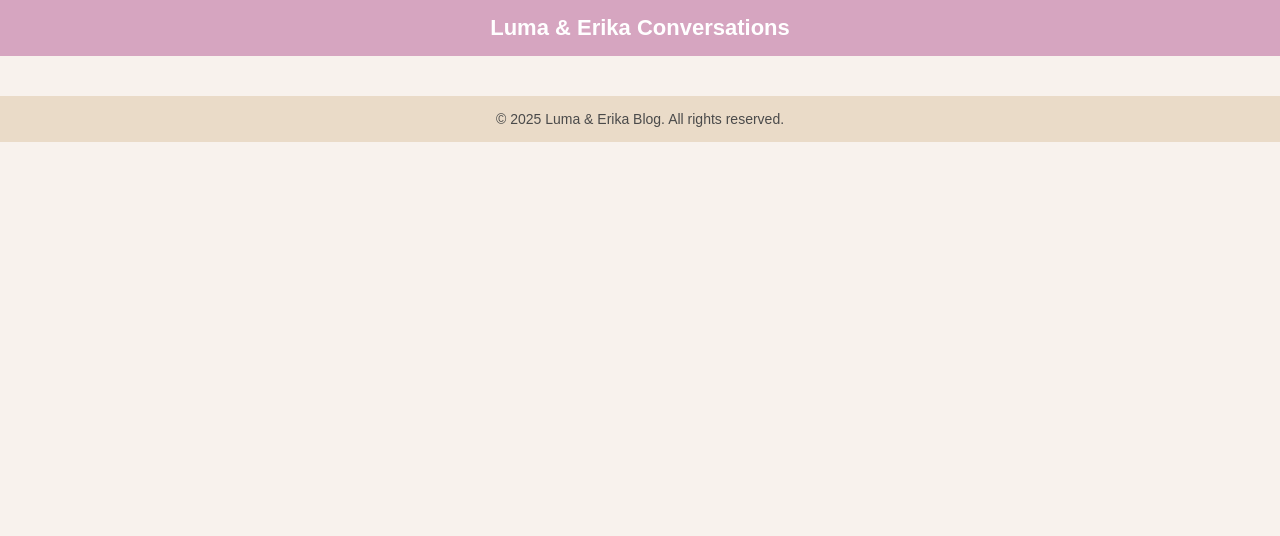
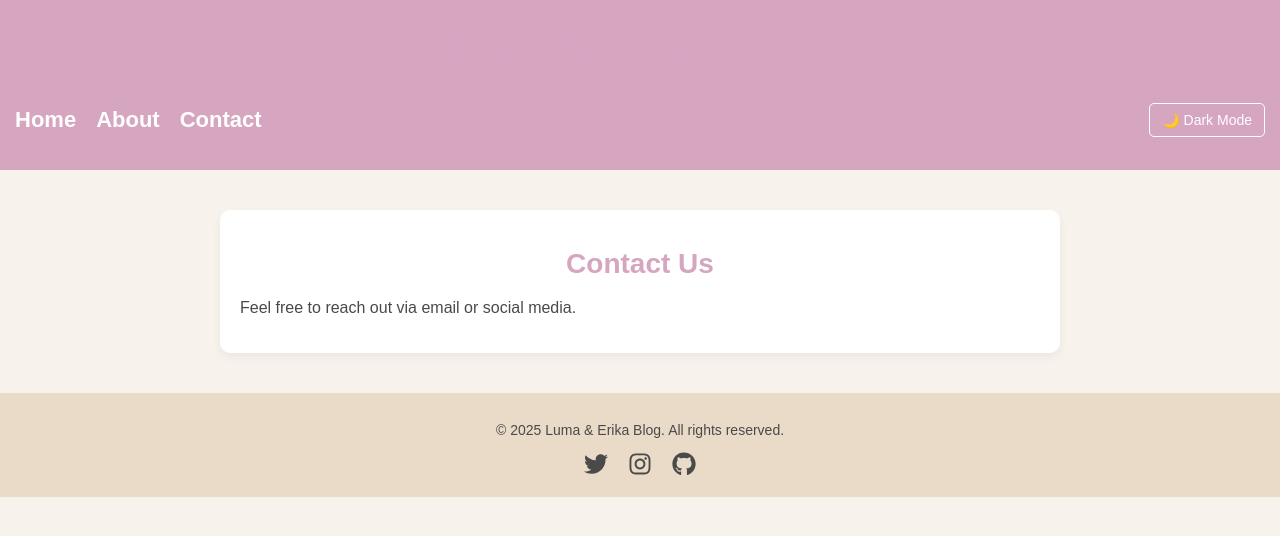
Before and after one commit to ErikaCuby/the-roast-blog-react, a React (Create React App) app: page /contact in a window 1280 px wide. Shown: the top 536 px of the page. Built offline with nearby package versions, Linux system fonts and the light colour scheme.

Commit message:
Added nav bar, icons, light/dark mode

```diff
--- a/package.json
+++ b/package.json
@@ -10,6 +10,7 @@
     "framer-motion": "^12.5.0",
     "react": "^19.0.0",
     "react-dom": "^19.0.0",
+    "react-icons": "^5.5.0",
     "react-router-dom": "^7.4.0",
     "react-scripts": "5.0.1",
     "web-vitals": "^2.1.4"
--- /dev/null
+++ b/src/About.js
@@ -0,0 +1,12 @@
+import React from "react";
+
+function About() {
+  return (
+    <div className="container">
+      <h1>About This Blog</h1>
+      <p>This blog explores deep conversations between Luma and Erika...</p>
+    </div>
+  );
+}
+
+export default About;
--- a/src/App.js
+++ b/src/App.js
@@ -4,6 +4,8 @@ import BlogList from "./BlogList";
 import BlogPost from "./BlogPost";
 import Header from "./Header";
 import Footer from "./Footer";
+import About from "./About";
+import Contact from "./Contact";
 
 function App() {
   return (
@@ -12,6 +14,8 @@ function App() {
       <Routes>
         <Route path="/" element={<BlogList />} />
         <Route path="/blog/:postId" element={<BlogPost />} />
+        <Route path="/about" element={<About />} />
+        <Route path="/contact" element={<Contact />} />
       </Routes>
       <Footer />
     </Router>
--- /dev/null
+++ b/src/Contact.js
@@ -0,0 +1,12 @@
+import React from "react";
+
+function Contact() {
+  return (
+    <div className="container">
+      <h1>Contact Us</h1>
+      <p>Feel free to reach out via email or social media.</p>
+    </div>
+  );
+}
+
+export default Contact;
--- a/src/Footer.js
+++ b/src/Footer.js
@@ -1,9 +1,25 @@
 import React from "react";
+import { FaTwitter, FaInstagram, FaGithub } from "react-icons/fa";
 
 function Footer() {
   return (
     <footer className="footer">
-      © 2025 Luma & Erika Blog. All rights reserved.
+      <p>© 2025 Luma & Erika Blog. All rights reserved.</p>
+      <div className="social-icons">
+        <a href="https://twitter.com" target="_blank" rel="noopener noreferrer">
+          <FaTwitter />
+        </a>
+        <a
+          href="https://instagram.com"
+          target="_blank"
+          rel="noopener noreferrer"
+        >
+          <FaInstagram />
+        </a>
+        <a href="https://github.com" target="_blank" rel="noopener noreferrer">
+          <FaGithub />
+        </a>
+      </div>
     </footer>
   );
 }
--- a/src/Header.js
+++ b/src/Header.js
@@ -1,7 +1,35 @@
-import React from "react";
+import React, { useState } from "react";
+import { Link } from "react-router";
 
 function Header() {
-  return <header className="header">Luma & Erika Conversations</header>;
+  const [isDarkMode, setIsDarkMode] = useState(false);
+
+  const toggleDarkMode = () => {
+    setIsDarkMode(!isDarkMode);
+    document.body.classList.toggle("dark-mode");
+  };
+
+  return (
+    <header className="header">
+      <h1>Luma & Erika Conversations</h1>
+      <nav>
+        <ul>
+          <li>
+            <Link to="/">Home</Link>
+          </li>
+          <li>
+            <Link to="/about">About</Link>
+          </li>
+          <li>
+            <Link to="/contact">Contact</Link>
+          </li>
+        </ul>
+        <button onClick={toggleDarkMode} className="toggle-btn">
+          {isDarkMode ? "☀️ Light Mode" : "🌙 Dark Mode"}
+        </button>
+      </nav>
+    </header>
+  );
 }
 
 export default Header;
--- a/src/index.css
+++ b/src/index.css
@@ -1,10 +1,17 @@
-/* Global Styles */
+/* Light Mode (Default) */
 body {
   font-family: "Arial", sans-serif;
-  background-color: #f8f2ed;
-  color: #4a4a4a;
+  background-color: #F8F2ED;
+  color: #4A4A4A;
   margin: 0;
   padding: 0;
+  transition: background-color 0.3s, color 0.3s;
+}
+
+/* Dark Mode */
+body.dark-mode {
+  background-color: #2D2D2D;
+  color: #EAEAEA;
 }
 
 /* Container */
@@ -42,14 +49,47 @@ body {
   font-weight: bold;
 }
 
-/* Footer */
-.footer {
-  text-align: center;
-  padding: 15px;
-  margin-top: 40px;
-  background-color: #EADBC8;
+.header nav {
+  display: flex;
+  justify-content: space-between;
+  align-items: center;
+}
+
+.header ul {
+  list-style: none;
+  padding: 0;
+  display: flex;
+  gap: 20px;
+}
+
+.header ul li {
+  display: inline;
+}
+
+.header ul li a {
+  color: white;
+  text-decoration: none;
+  font-weight: bold;
+}
+
+.header ul li a:hover {
+  text-decoration: underline;
+}
+
+/* Dark Mode Toggle Button */
+.toggle-btn {
+  background: none;
+  border: 1px solid white;
+  color: white;
+  padding: 8px 12px;
+  border-radius: 5px;
+  cursor: pointer;
   font-size: 14px;
-  color: #4A4A4A;
+}
+
+.toggle-btn:hover {
+  background: white;
+  color: #D6A5C0;
 }
 
 /* Heading */
@@ -112,3 +152,28 @@ a:hover {
 .back-link:hover {
   text-decoration: underline;
 }
+
+/* Footer */
+.footer {
+  text-align: center;
+  padding: 15px;
+  margin-top: 40px;
+  background-color: #EADBC8;
+  font-size: 14px;
+  color: #4A4A4A;
+}
+
+.social-icons {
+  margin-top: 10px;
+}
+
+.social-icons a {
+  margin: 0 10px;
+  font-size: 24px;
+  color: #4A4A4A;
+  transition: color 0.3s;
+}
+
+.social-icons a:hover {
+  color: #D6A5C0;
+}
```
Also changed, not shown: 1 other file (tests, documents, lock files or other folders).
